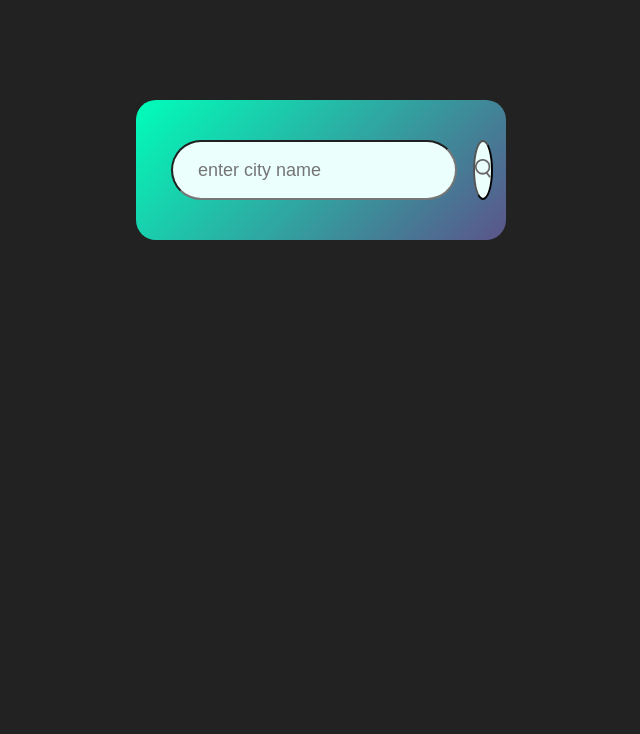
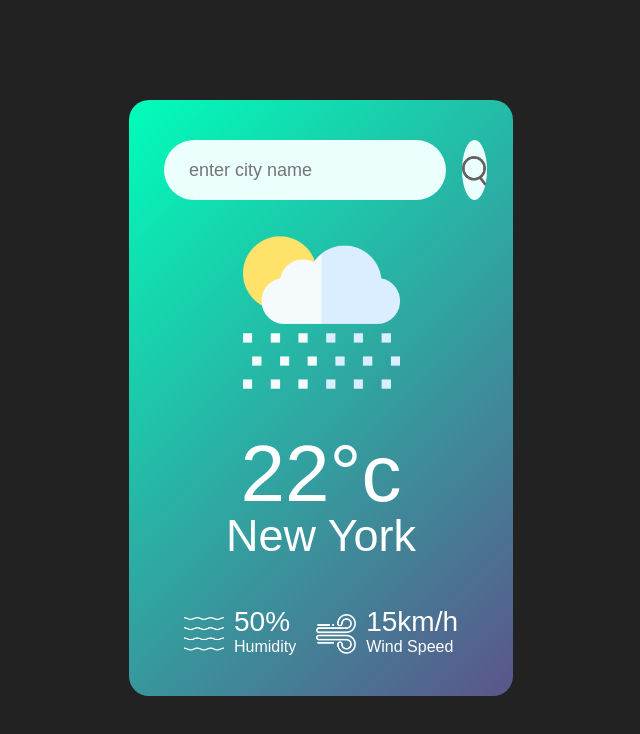
Before and after one commit to brtauhid/weather-app, a plain HTML site: page index.html in a window 1280 px wide. Shown: the whole page, without its empty margins (319-959 px from the left). Drawn offline with Linux system fonts and the light colour scheme.

Commit message:
css updated

```diff
--- a/index.html
+++ b/index.html
@@ -12,6 +12,27 @@
             <input type="text" placeholder="enter city name" spellcheck="false">
             <button><img src="/images/search.png" alt=""></button>
         </div>
+        <div class="weather">
+            <img src="/images/rain.png" alt="">
+            <h1 class="temp">22°c</h1>
+            <h2 class="city">New York</h2>
+            <div class="details">
+                <div class="col">
+                    <img src="/images/humidity.png" alt="">
+                    <div>
+                        <p class="humidity">50%</p>
+                        <p>Humidity</p>
+                    </div>
+                </div>
+                <div class="col">
+                    <img src="/images/wind.png" alt="">
+                    <div>
+                        <p class="wind">15km/h</p>
+                        <p>Wind Speed</p>
+                    </div>
+                </div>
+            </div>
+        </div>
     </div>
 </body>
 </html>
--- a/styles.css
+++ b/styles.css
@@ -10,7 +10,7 @@ body{
 }
 
 .card{
-    width: 20%;
+    width: 30%;
     min-width: 370px;
     background: linear-gradient(135deg, #00feba, #5b548a);
     color: #fff;
@@ -38,11 +38,12 @@ body{
     flex: 1;
     margin-right: 16px;
     font-size: 18px;
+    border:none
 }
 
 .search button{
-    bottom: 0;
-    outline: 0;
+    border: 0;
+    /* outl/ine: 0; */
     background-color: #ebfffc;
     border-radius: 50%;
     width: 60px;
@@ -50,7 +51,47 @@ body{
     cursor: pointer;
 }
 
-.search button img{
-    width: 16px;
+.search button img {
+    width: 25px;
+    height: 30px;
+    margin-top: 5px;
+}
 
+.weather-icon{
+    width: 170px;
+    margin-top: 30px;
 }
+
+.weather h1{
+    font-size: 80px;
+    font-weight: 500;
+}
+
+.weather h2{
+    font-size: 45px;
+    font-weight: 400;
+    margin-top: -10px;
+}
+
+.details{
+    display: flex;
+    align-items: center;
+    justify-content: space-between;
+    padding: 0 20px;
+    margin-top: 50px;
+}
+.col{
+    display: flex;
+    align-items: center;
+    text-align: left;
+}
+
+.col img{
+    width: 40px;
+    margin-right: 10px;
+}
+
+.humidity, .wind{
+    font-size: 28px;
+    margin-top: -6px;
+}
```
